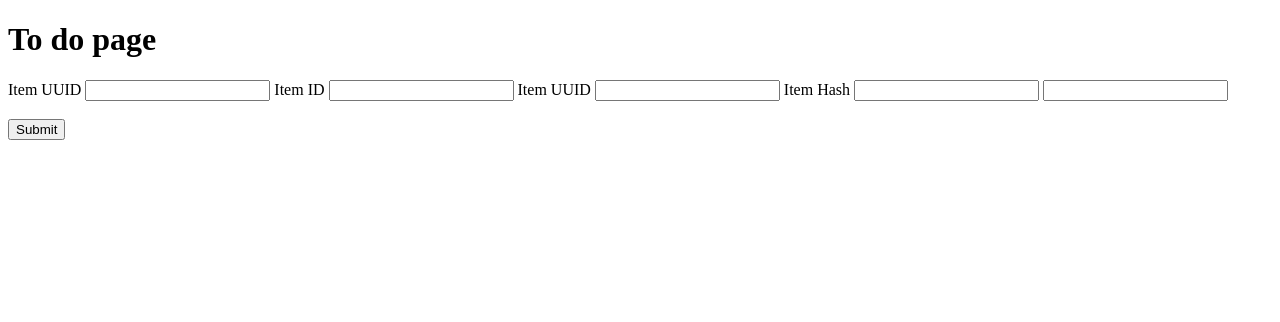
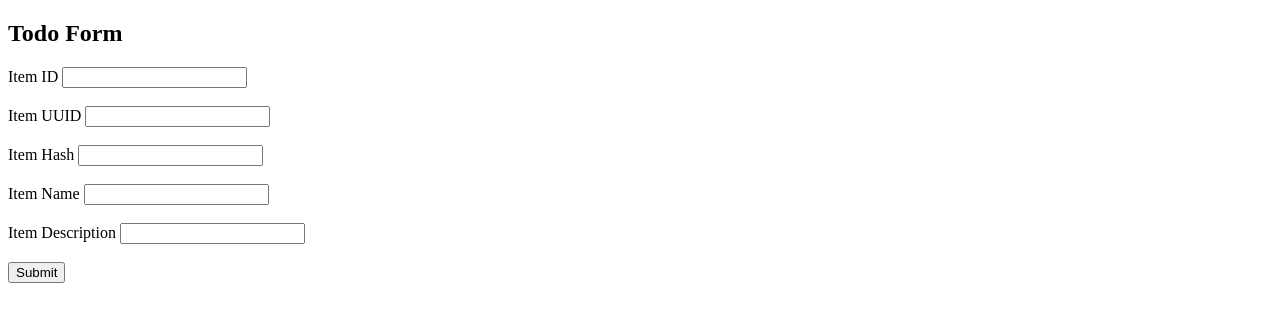
Before and after one commit to bhavanagowda28/git-github-assignment, a Flask app: page / in a window 1280 px wide. Shown: the top 322 px of the page. Run offline with Flask 3, Linux system fonts and the light colour scheme.

```diff
--- a/templates/index.html
+++ b/templates/index.html
@@ -3,28 +3,34 @@
 <head>
 <title>Todo Form</title>
 </head>
+
 <body>
 
-<h1>To do page</h1>
+
+<h2>Todo Form</h2>
+
 <form action="/submittodoitem" method="POST">
 
-<label>Item UUID</label>
-<input type="text" name="itemUUID">
-
 <label>Item ID</label>
-<input type="text" name="itemId">
+<input type="text" name="itemId"><br><br>
 
 <label>Item UUID</label>
-<input type="text" name="itemUUID">
+<input type="text" name="itemUUID"><br><br>
 
 <label>Item Hash</label>
-<input type="text" name="itemHash">
+<input type="text" name="itemHash"><br><br>
 
+<label>Item Name</label>
+<input type="text" name="itemName"><br><br>
+
+<label>Item Description</label>
 <input type="text" name="itemDescription"><br><br>
 
-
-<button type="submit">Submit</button>
+<button type="submit">
+Submit
+</button>
 
 </form>
+
 </body>
 </html>
```
